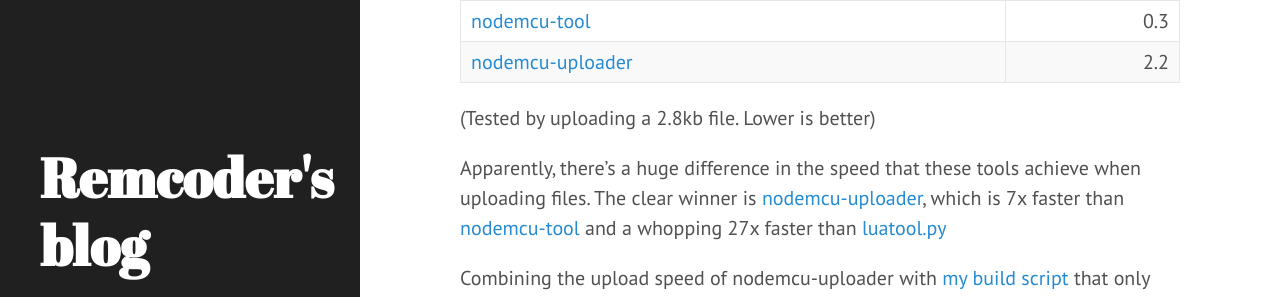
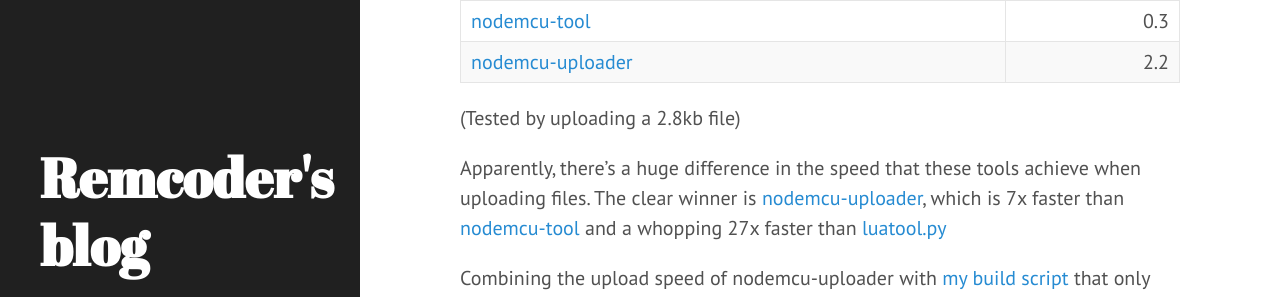
Before and after one commit to remcoder/remcoder.github.io, a Jekyll site: the page built from _posts/2016-06-18-nodemcu-upload-speed-benchmark.markdown, in a window 1280 px wide and 1055 px high. Shown: the part 372-669 px from the top of the window. Built offline with Jekyll 4.4.1, drawn with Linux system fonts in a browser that asks for light colours; comment, search, counter and statistics services are not loaded.

Commit message:
Post update: NodeMCU Upload Speed benchmark

```diff
--- a/_posts/2016-06-18-nodemcu-upload-speed-benchmark.markdown
+++ b/_posts/2016-06-18-nodemcu-upload-speed-benchmark.markdown
@@ -14,7 +14,7 @@ Here's a short comparison I did of 3 command-line tools for uploading files to y
 | [nodemcu-uploader](https://github.com/kmpm/nodemcu-uploader) |  	   2.2 |
 
 
-(Tested by uploading a 2.8kb file. Lower is better)
+(Tested by uploading a 2.8kb file)
 
 Apparently, there's a huge difference in the speed that these tools achieve when uploading files. The clear winner is [nodemcu-uploader](https://github.com/kmpm/nodemcu-uploader), which is 7x faster than [nodemcu-tool](https://github.com/andidittrich/NodeMCU-Tool) and a whopping 27x faster than [luatool.py](https://github.com/4refr0nt/luatool/tree/master/luatool)
 
```
